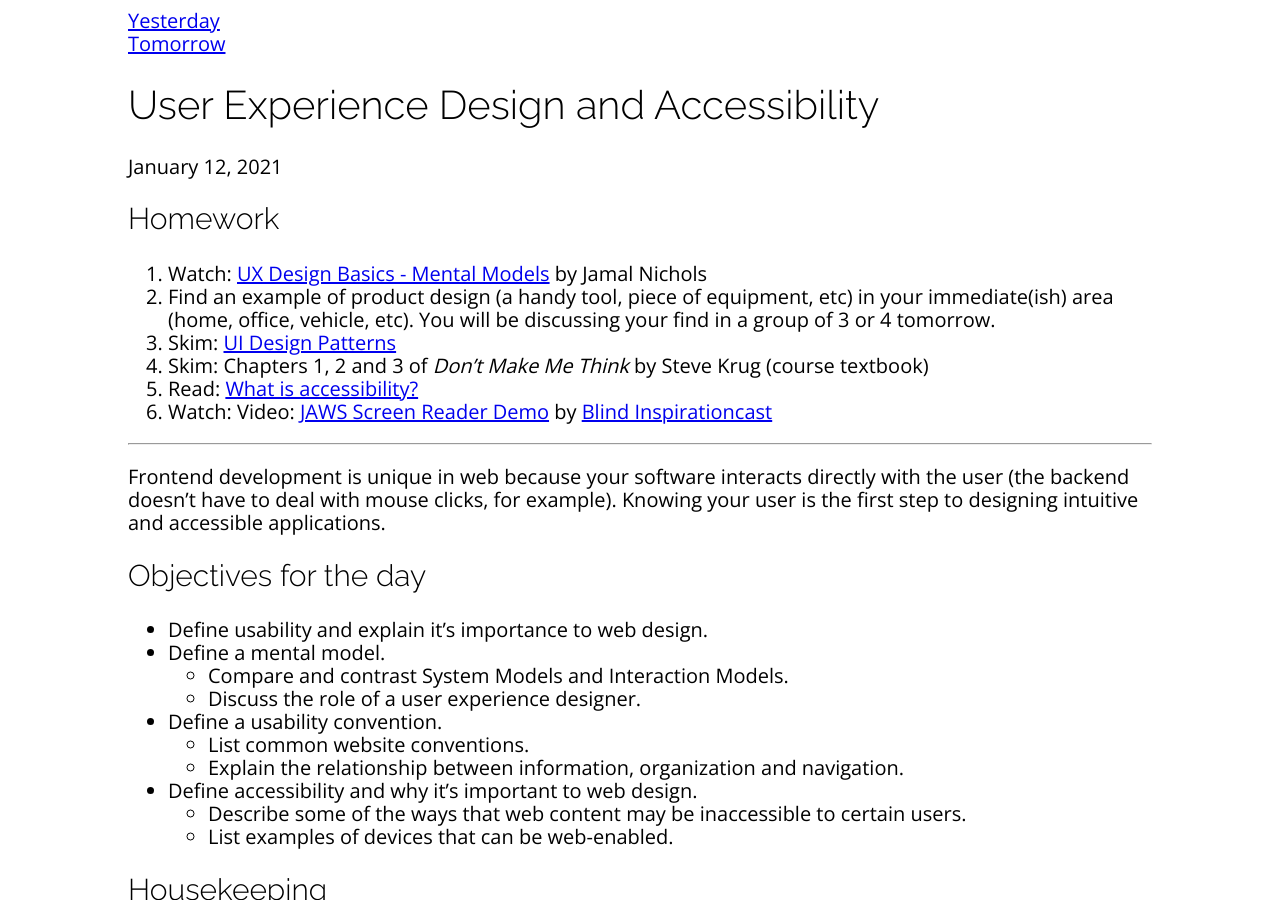
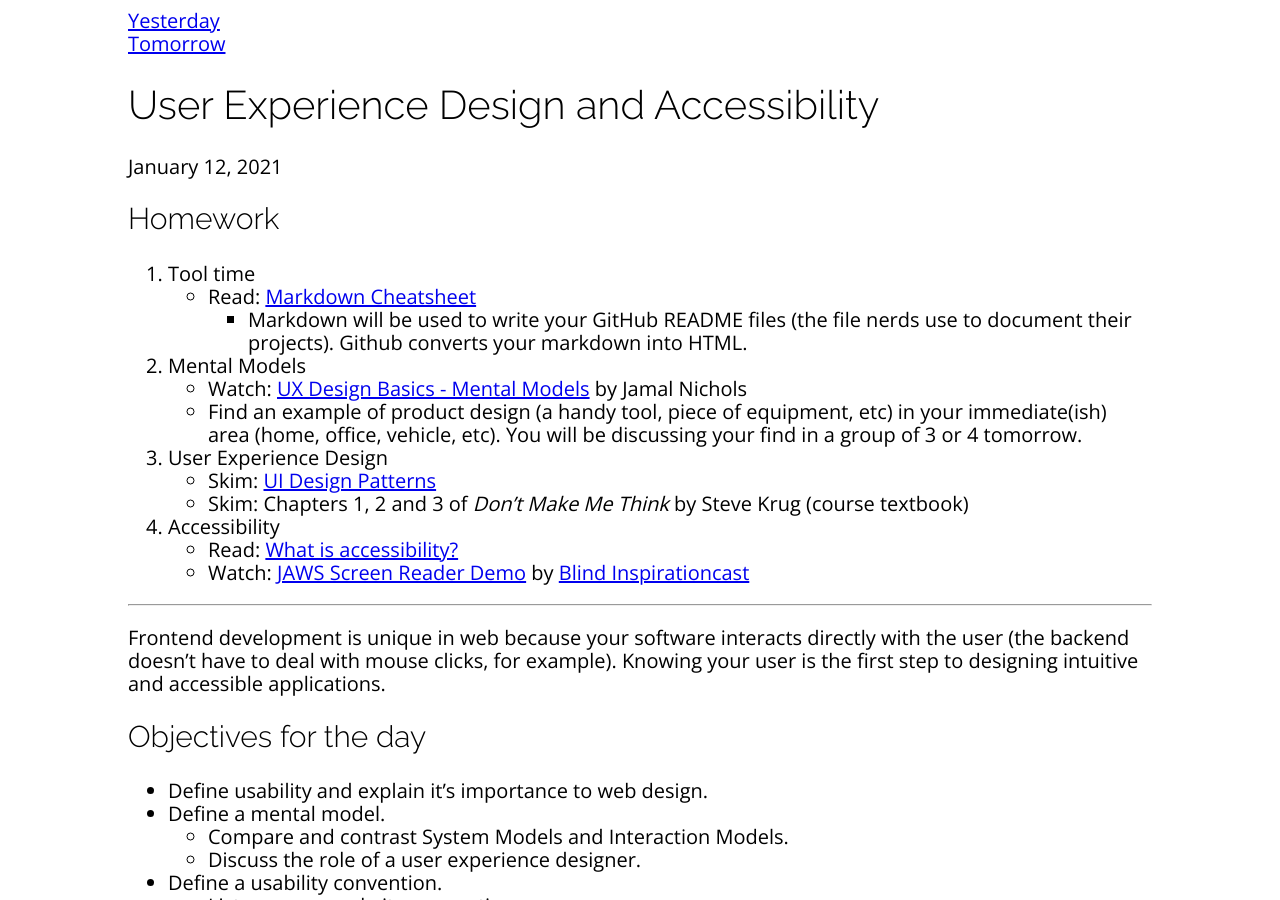
Before and after one commit to sait-wbdv/winter-2021, a Jekyll site: the page built from _posts/2021-01-12-ux-accessibility.md, in a window 1280 px wide and 900 px high, scrolled down 320 px. Built offline with Jekyll 4.4.1, drawn with Linux system fonts in a browser that asks for light colours; nearby versions of some CDN libraries.

Commit message:
working on week 1

```diff
--- a/_posts/2021-01-12-ux-accessibility.md
+++ b/_posts/2021-01-12-ux-accessibility.md
@@ -5,12 +5,18 @@ categories: dsgn270
 ---
 
 ## Homework
-1. Watch: [UX Design Basics - Mental Models](https://www.youtube.com/watch?v=9gM8K4ooavY) by Jamal Nichols
-2. Find an example of product design (a handy tool, piece of equipment, etc) in your immediate(ish) area (home, office, vehicle, etc). You will be discussing your find in a group of 3 or 4 tomorrow.
-3. Skim: [UI Design Patterns](http://ui-patterns.com/patterns)
-4. Skim: Chapters 1, 2 and 3 of _Don't Make Me Think_ by Steve Krug (course textbook)
-4. Read: [What is accessibility?](https://developer.mozilla.org/en-US/docs/Learn/Accessibility/What_is_accessibility)
-5. Watch: Video: [JAWS Screen Reader Demo](https://youtu.be/2PMuBQ7LyOw) by [Blind Inspirationcast](https://www.youtube.com/channel/UCKHMrCSX3thkIsb3oDD_aJw)
+1. Tool time
+    - Read: [Markdown Cheatsheet](https://www.markdownguide.org/cheat-sheet/)
+        - Markdown will be used to write your GitHub README files (the file nerds use to document their projects). Github converts your markdown into HTML.
+2. Mental Models
+    - Watch: [UX Design Basics - Mental Models](https://www.youtube.com/watch?v=9gM8K4ooavY) by Jamal Nichols
+    - Find an example of product design (a handy tool, piece of equipment, etc) in your immediate(ish) area (home, office, vehicle, etc). You will be discussing your find in a group of 3 or 4 tomorrow.
+3. User Experience Design
+    - Skim: [UI Design Patterns](http://ui-patterns.com/patterns)
+    - Skim: Chapters 1, 2 and 3 of _Don't Make Me Think_ by Steve Krug (course textbook)
+4. Accessibility
+    - Read: [What is accessibility?](https://developer.mozilla.org/en-US/docs/Learn/Accessibility/What_is_accessibility)
+    - Watch: [JAWS Screen Reader Demo](https://youtu.be/2PMuBQ7LyOw) by [Blind Inspirationcast](https://www.youtube.com/channel/UCKHMrCSX3thkIsb3oDD_aJw)
 
 ---
 
```
Also changed, not shown: _posts/2021-01-13-visual-hierarchy-design.md (+2 -0 lines).
